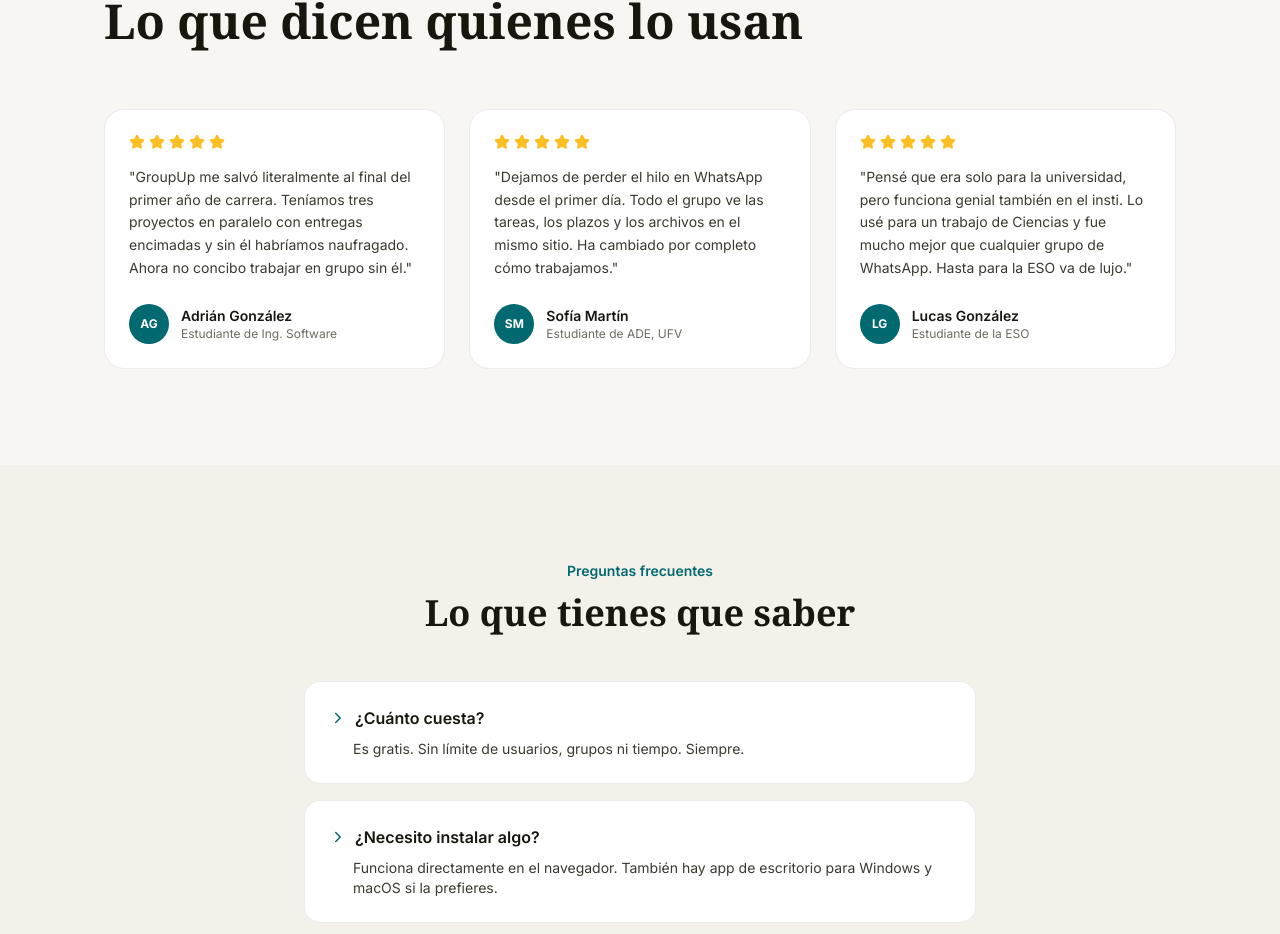
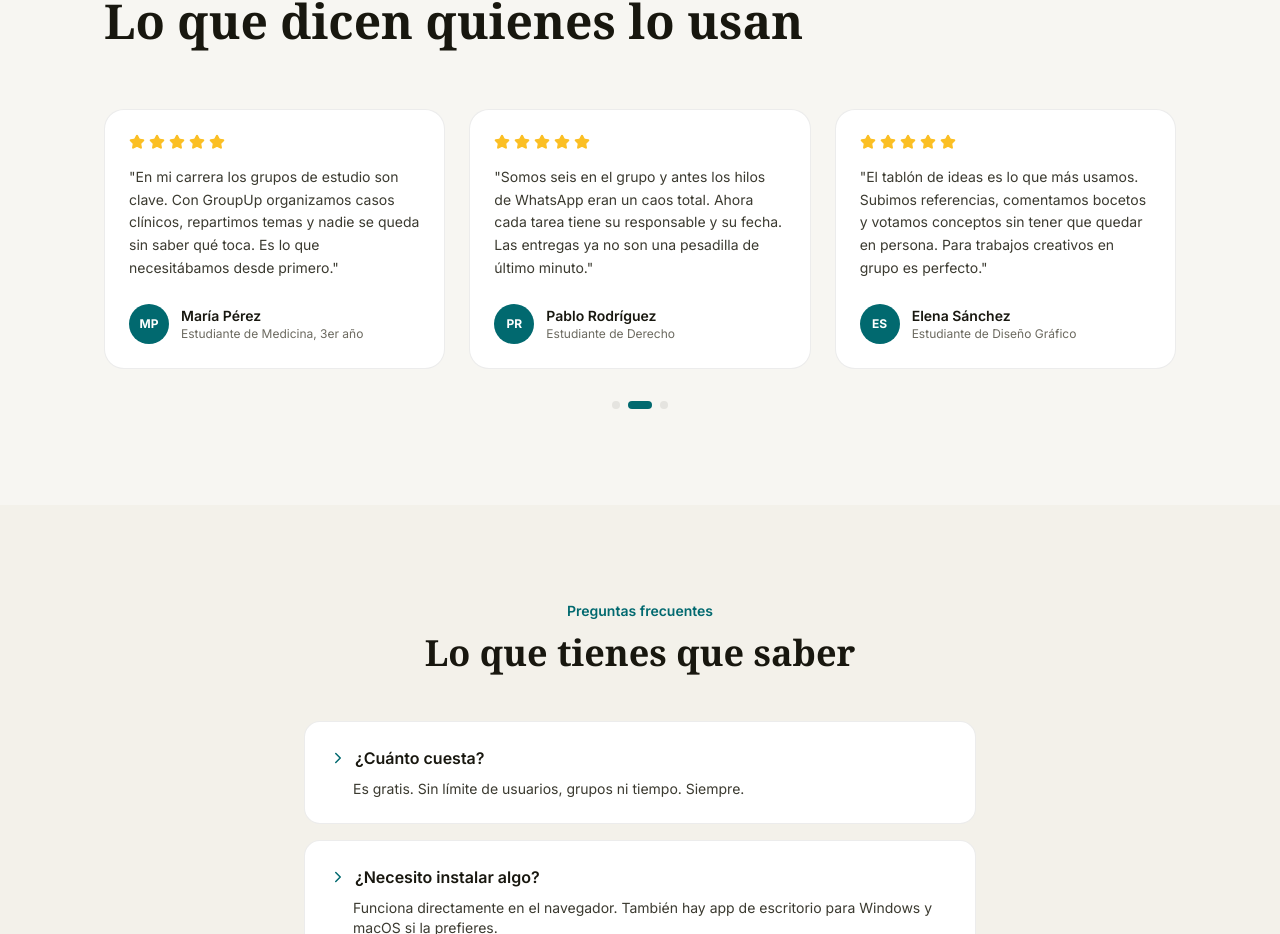
Before and after one commit to mateogsilvaa/groupup, a React (Vite) app: page /#/ in a window 1280 px wide. Shown: the part 2654-3588 px from the top of the page. Built offline with nearby package versions, Linux system fonts and the light colour scheme; a web font is replaced by a local one.

Commit message:
Commit n21

```diff
--- a/src/pages/Landing.jsx
+++ b/src/pages/Landing.jsx
@@ -1,6 +1,6 @@
-import { useState } from 'react'
+import { useState, useEffect } from 'react'
 import { Link } from 'react-router-dom'
-import { motion } from 'framer-motion'
+import { motion, AnimatePresence } from 'framer-motion'
 import {
   MessageSquare, CheckSquare, Layout, Lightbulb, ArrowRight, Zap, Star,
   Users, Clock, Lock, Sparkles, ChevronRight, Menu, X, Send, Plus, Download
@@ -65,7 +65,7 @@
   },
   {
     name: 'Sofía Martín',
-    role: 'Estudiante de ADE, UFV',
+    role: 'Estudiante de ADE',
     text: 'Dejamos de perder el hilo en WhatsApp desde el primer día. Todo el grupo ve las tareas, los plazos y los archivos en el mismo sitio. Ha cambiado por completo cómo trabajamos.',
     initials: 'SM'
   },
@@ -74,6 +74,42 @@
     role: 'Estudiante de la ESO',
     text: 'Pensé que era solo para la universidad, pero funciona genial también en el insti. Lo usé para un trabajo de Ciencias y fue mucho mejor que cualquier grupo de WhatsApp. Hasta para la ESO va de lujo.',
     initials: 'LG'
+  },
+  {
+    name: 'María Pérez',
+    role: 'Estudiante de Medicina, 3er año',
+    text: 'En mi carrera los grupos de estudio son clave. Con GroupUp organizamos casos clínicos, repartimos temas y nadie se queda sin saber qué toca. Es lo que necesitábamos desde primero.',
+    initials: 'MP'
+  },
+  {
+    name: 'Pablo Rodríguez',
+    role: 'Estudiante de Derecho',
+    text: 'Somos seis en el grupo y antes los hilos de WhatsApp eran un caos total. Ahora cada tarea tiene su responsable y su fecha. Las entregas ya no son una pesadilla de último minuto.',
+    initials: 'PR'
+  },
+  {
+    name: 'Elena Sánchez',
+    role: 'Estudiante de Diseño Gráfico',
+    text: 'El tablón de ideas es lo que más usamos. Subimos referencias, comentamos bocetos y votamos conceptos sin tener que quedar en persona. Para trabajos creativos en grupo es perfecto.',
+    initials: 'ES'
+  },
+  {
+    name: 'Carmen Villanueva',
+    role: 'Coordinadora de voluntariado',
+    text: 'Lo adoptamos para gestionar un proyecto de voluntariado con veinte personas. Funciona igual de bien fuera del entorno académico. Claro, intuitivo y sin curva de aprendizaje.',
+    initials: 'CV'
+  },
+  {
+    name: 'Diego Torres',
+    role: 'Estudiante de Física',
+    text: 'Nuestro grupo de laboratorio lleva meses usándolo. Los informes los escribimos entre todos en el mismo sitio, sin versiones duplicadas ni correos eternos. Ahorras un tiempo brutal.',
+    initials: 'DT'
+  },
+  {
+    name: 'Ana García',
+    role: 'Estudiante de Magisterio',
+    text: 'Como futura docente valoro que sea tan fácil de usar. Hasta los compañeros menos tecnológicos del grupo se adaptaron en cuestión de minutos. No tiene ninguna barrera de entrada.',
+    initials: 'AG'
   },
 ]
 
@@ -159,6 +195,19 @@
 
 export default function Landing() {
   const [hoveredFeature, setHoveredFeature] = useState(null)
+  const [testimonialsPage, setTestimonialsPage] = useState(0)
+  const ITEMS_PER_PAGE = 3
+  const totalPages = Math.ceil(testimonials.length / ITEMS_PER_PAGE)
+
+  useEffect(() => {
+    const t = setInterval(() => setTestimonialsPage(p => (p + 1) % totalPages), 5000)
+    return () => clearInterval(t)
+  }, [totalPages])
+
+  const visibleTestimonials = testimonials.slice(
+    testimonialsPage * ITEMS_PER_PAGE,
+    (testimonialsPage + 1) * ITEMS_PER_PAGE
+  )
 
   return (
     <div className="min-h-screen bg-bg dark:bg-bg-dark text-ink dark:text-white overflow-hidden">
@@ -515,31 +564,24 @@
           </motion.h2>
         </motion.div>
 
+        <AnimatePresence mode="wait">
           <motion.div
-          initial="hidden"
-          whileInView="show"
-          viewport={{ once: true, margin: '-100px' }}
-          variants={containerVariants}
+            key={testimonialsPage}
+            initial={{ opacity: 0, y: 12 }}
+            animate={{ opacity: 1, y: 0 }}
+            exit={{ opacity: 0, y: -12 }}
+            transition={{ duration: 0.4, ease: 'easeOut' }}
             className="grid md:grid-cols-3 gap-6"
           >
-          {testimonials.map(({ name, role, text, initials }) => (
+            {visibleTestimonials.map(({ name, role, text, initials }) => (
               <motion.div
                 key={name}
-              variants={itemVariants}
                 whileHover={{ y: -8 }}
                 className="bg-surface dark:bg-surface-dark rounded-xl p-6 border border-border dark:border-white/8 hover:shadow-lg transition-shadow duration-300"
               >
                 <div className="flex gap-1 mb-4">
                   {[...Array(5)].map((_, i) => (
-                  <motion.div
-                    key={i}
-                    initial={{ opacity: 0, scale: 0 }}
-                    whileInView={{ opacity: 1, scale: 1 }}
-                    viewport={{ once: true }}
-                    transition={{ delay: 0.1 + i * 0.05 }}
-                  >
-                    <Star size={16} className="text-amber-400 fill-amber-400" />
-                  </motion.div>
+                    <Star key={i} size={16} className="text-amber-400 fill-amber-400" />
                   ))}
                 </div>
                 <p className="text-sm text-ink-2 dark:text-white/60 mb-6 leading-relaxed">"{text}"</p>
@@ -555,6 +597,19 @@
               </motion.div>
             ))}
           </motion.div>
+        </AnimatePresence>
+
+        <div className="flex justify-center gap-2 mt-8">
+          {Array.from({ length: totalPages }).map((_, i) => (
+            <button
+              key={i}
+              onClick={() => setTestimonialsPage(i)}
+              className={`h-2 rounded-full transition-all duration-300 ${
+                i === testimonialsPage ? 'w-6 bg-primary' : 'w-2 bg-border dark:bg-white/20'
+              }`}
+            />
+          ))}
+        </div>
       </section>
 
       {/* FAQ */}
```
Lines whose indentation alone changed are shown as unchanged.
